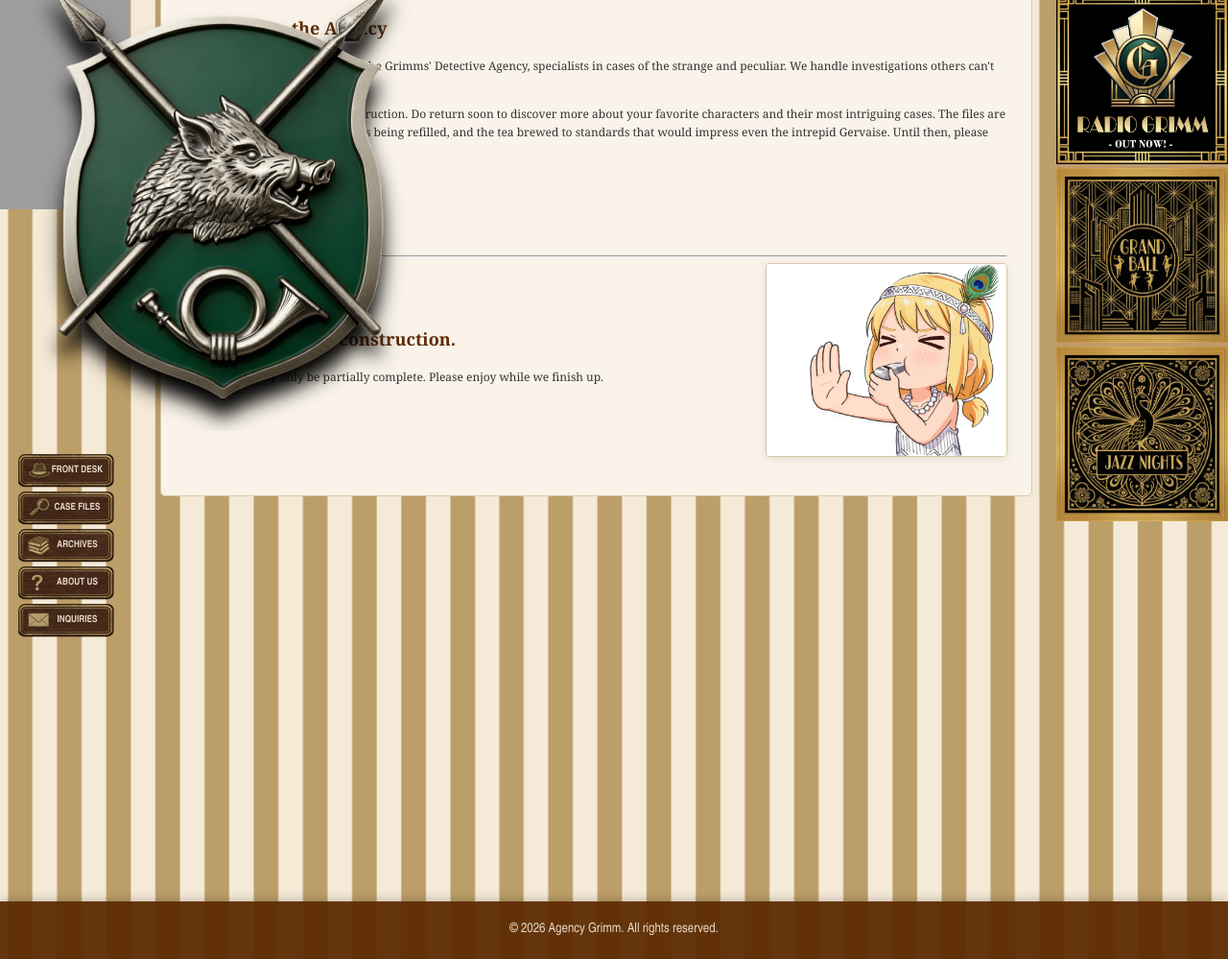
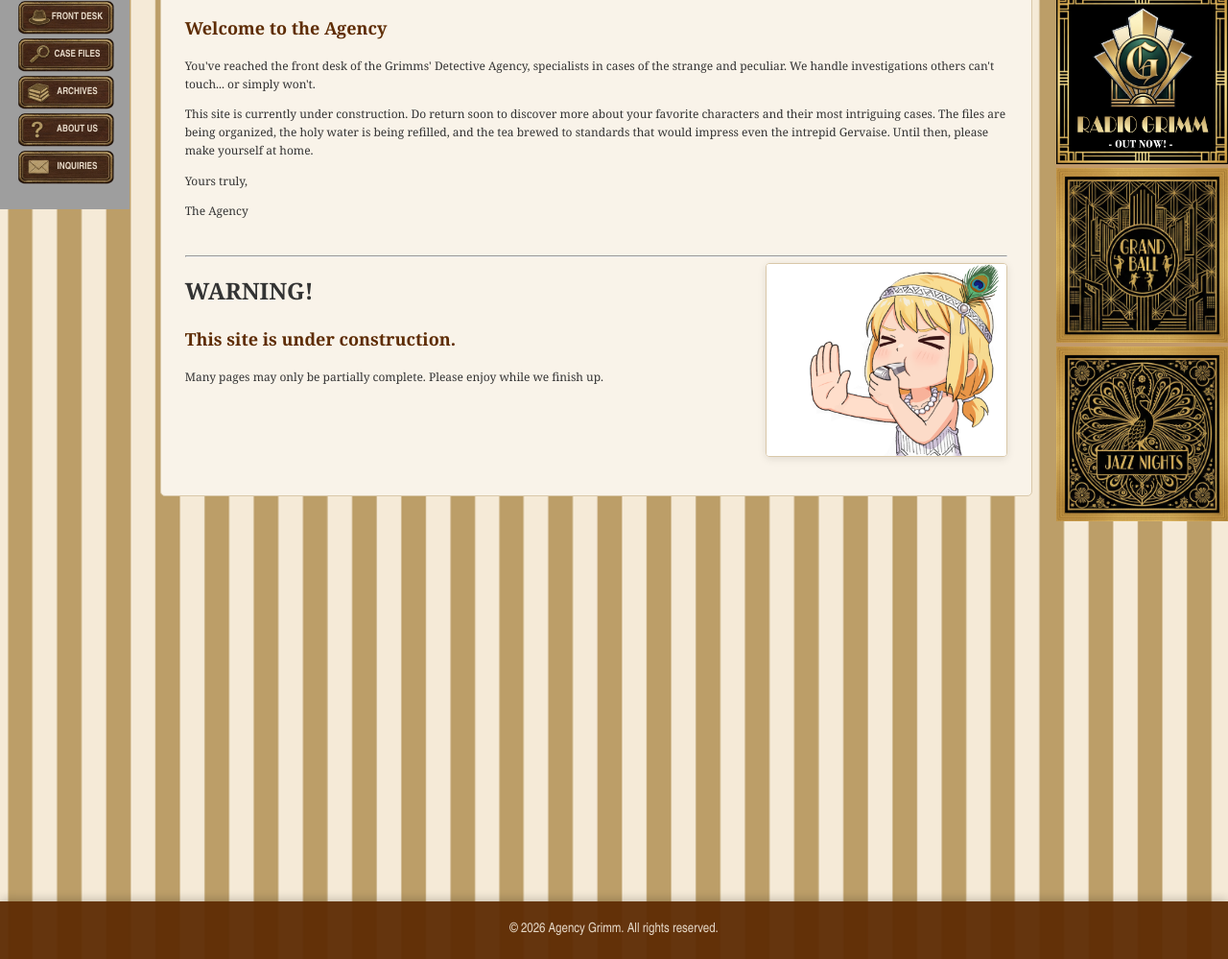
Before and after one commit to johnhopes-collab/grimmsdetectiveagency, a Jekyll site: the page built from index.html, in a window 1280 px wide. Shown: the part 692-1691 px from the top of the page at 96% size. Built offline with Jekyll 4.4.1, drawn with Linux system fonts in a browser that asks for light colours; grey boxes are pictures that could not be loaded.

Commit message:
Update sidebar-left.html

```diff
--- a/_includes/sidebar-left.html
+++ b/_includes/sidebar-left.html
@@ -1,10 +1,5 @@
     <aside class="sidebar">
-        <div class="sidebar-logo-container">
-            <img src="{{ site.baseurl }}/assets/images/TRY_07.png"
-                 alt="Grimms Detective Agency Logo"
-                 class="sidebar-logo"
-                 id="shield-logo">
-        </div>
+
         <div class="page-title-bar">
                 <span class="page-title">{{ page.title }}</span>
         </div>
```
